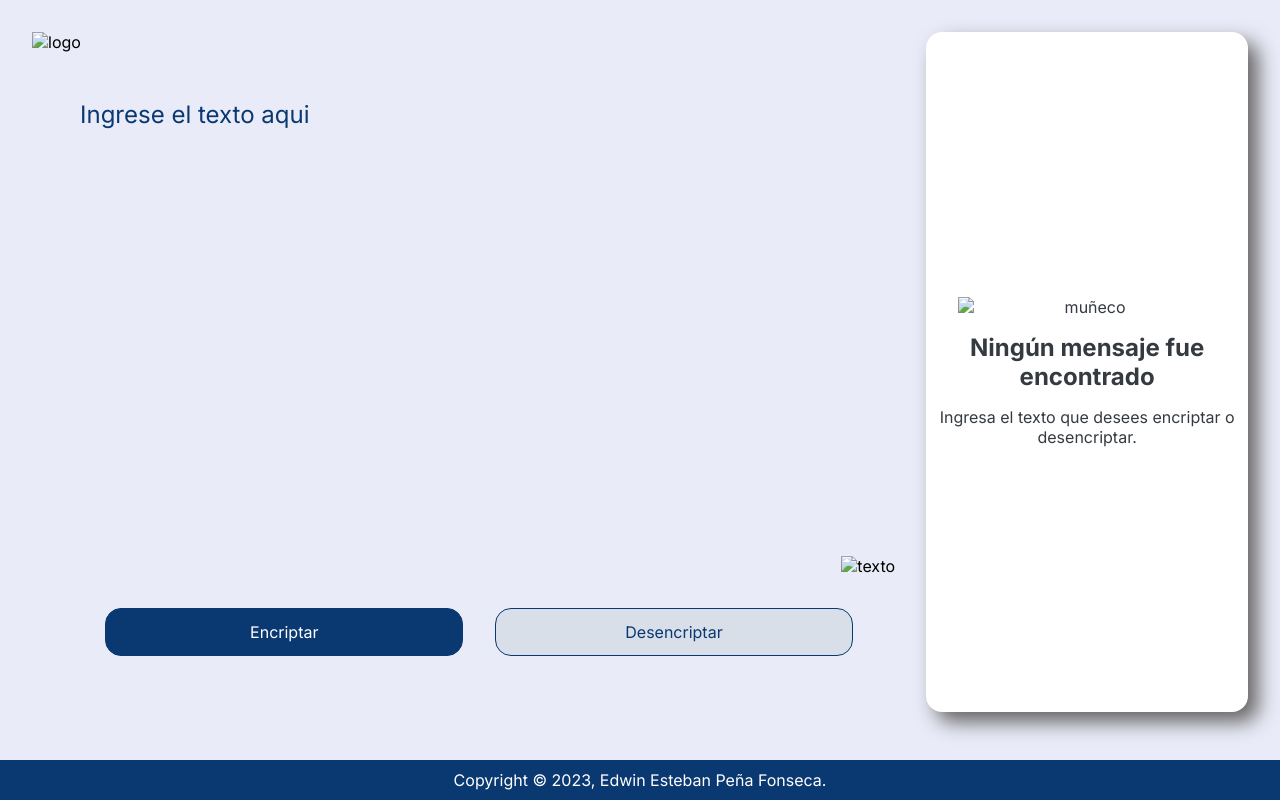
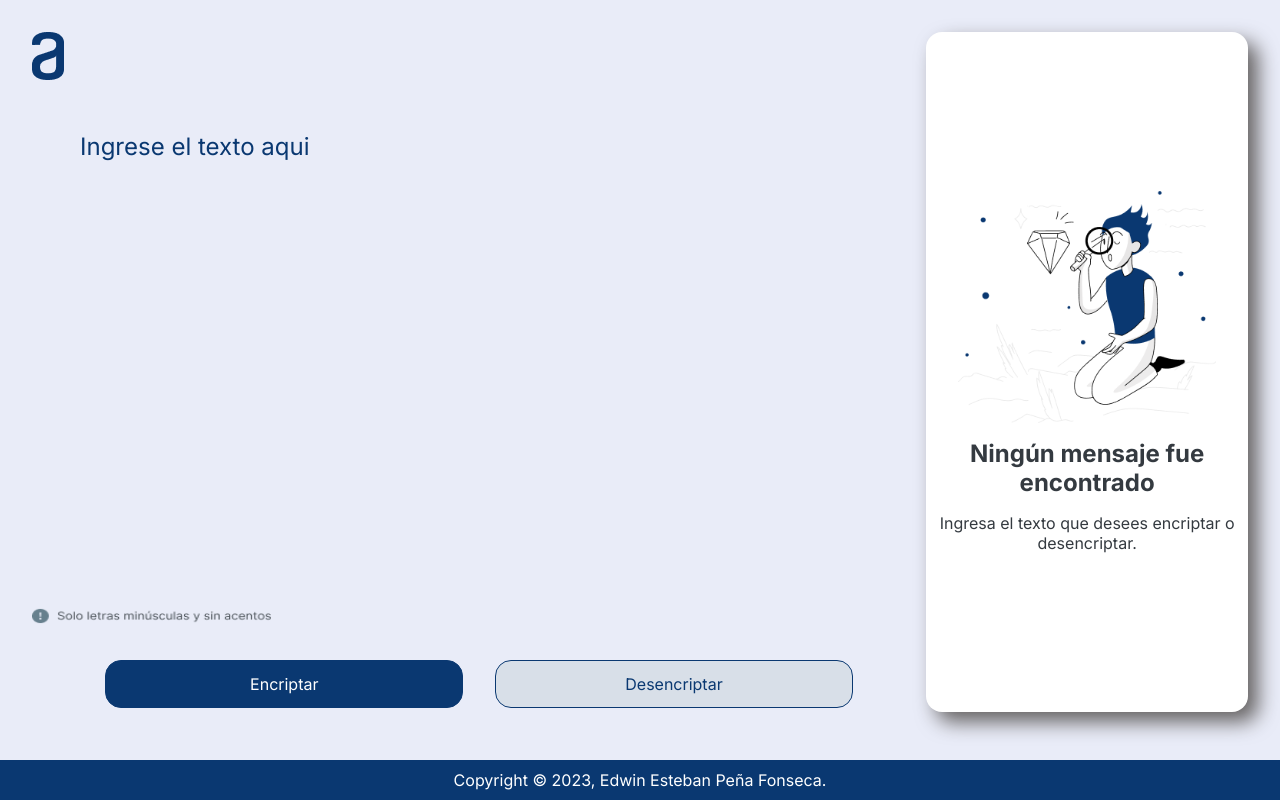
Before and after one commit to Estebanfonseca/encryptador_texto, a plain HTML site: page index.html in a window 1280 px wide. Drawn offline with Linux system fonts and the light colour scheme; the site is published under a folder, as on GitHub Pages, so addresses that start at the root find nothing.

Commit message:
se ponen rutas relativas para los assets

```diff
--- a/index.html
+++ b/index.html
@@ -6,15 +6,15 @@
         <meta name="viewport" content="width=device-width, initial-scale=1.0" />
         <title>Encriptador de texto</title>
         <link rel="stylesheet" href="style.css" />
-        <link rel="shortcut icon" href="/assets/logo.png" type="image/x-icon" />
+        <link rel="shortcut icon" href="./assets/logo.png" type="image/x-icon" />
     </head>
     <body>
         <main>
             <div id="texto">
-                <img src="/assets/logo.png" alt="logo" />
+                <img src="./assets/logo.png" alt="logo" />
                 <div>
                     <textarea title="text" pattern="[a-z ]*" oninput="this.value = this.value.replace(/[^a-z\n ]/g, '')">Ingrese el texto aqui</textarea>
-                    <img src="/assets/texto.png" alt="texto" />
+                    <img src="./assets/texto.png" alt="texto" />
                     <div id="botones">
                         <button class="active">Encriptar</button>
                         <button>Desencriptar</button>
@@ -22,7 +22,7 @@
                 </div>
             </div>
             <div id="side">
-                <img src="/assets/muñeco.png" alt="muñeco" />
+                <img src="./assets/muñeco.png" alt="muñeco" />
                 <h3>Ningún mensaje fue encontrado</h3>
                 <p>Ingresa el texto que desees encriptar o desencriptar.</p>
             </div>
```
